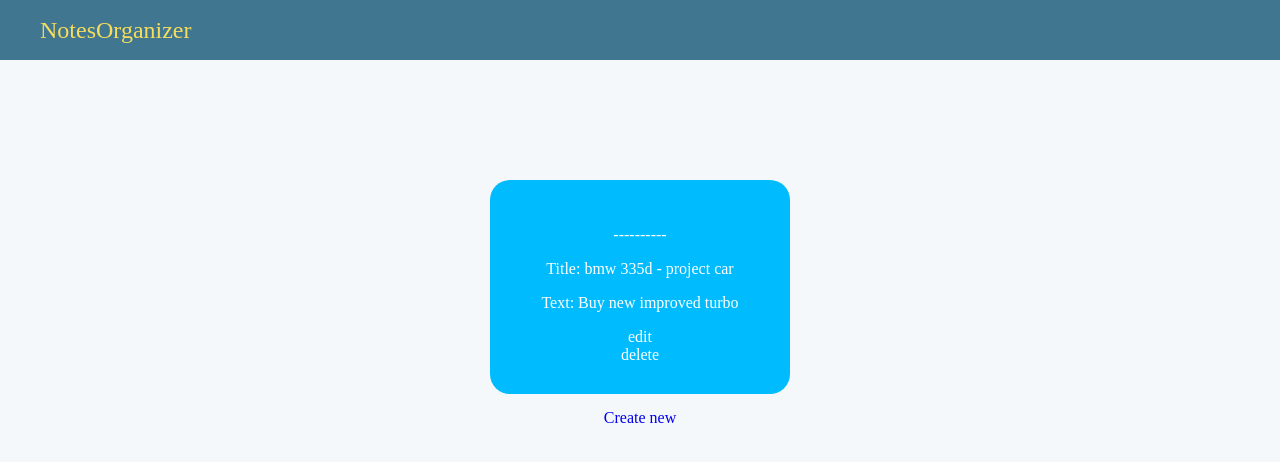
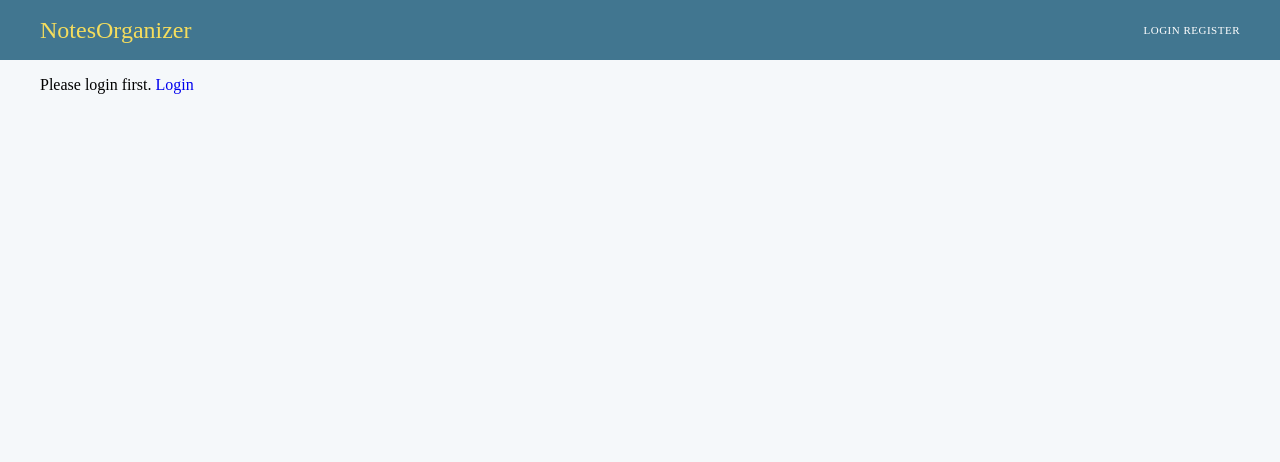
Before and after one commit to martineca/ADW_Django_A1, a Django app: page / in a window 1280 px wide. Shown: the top 462 px of the page. Run offline with Django 3.2, Linux system fonts and the light colour scheme; data comes from the database, SQL or seed files in the repository; both versions use the stored data as it was after the commit.

Commit message:
Last changes, fixed a few bugs

```diff
--- a/polls/static/polls/style.css
+++ b/polls/static/polls/style.css
@@ -1,16 +1,17 @@
-li a {
-    color: #fff;
-    display:block;
-}
-body {
+ body {
     background: #f5f8fa;
     margin: 0px;
-}
-
-#Wrapper {
+ }
+ #Wrapper {
+     padding-left:40px;
+     margin-top:10px;
+ }
+ #notesWrapper
+ {
      width: 300px;
      text-align:center;
      margin:0 auto;
+     margin-top:120px;
  }
  #notesContent {
      border-radius: 20px;
@@ -29,10 +30,7 @@ body {
     margin-left: 15px;
  }
 
-ul li {
-    text-decoration:none;
-    color:#fff;
-}
+
 #header {
     width: auto;
     height: 40px;
@@ -41,7 +39,6 @@ ul li {
     line-height: 40px;
     color: #ffc;
     overflow: hidden;
-    margin-bottom:120px;
     }
 #branding h1 {
     padding: 0;
--- a/polls/templates/base.html
+++ b/polls/templates/base.html
@@ -34,17 +34,21 @@
 <!-- not logged in -->
     <div id="header">
         <div id="branding">
-           <h1 id="site-name"><a href="/admin/">NotesOrganizer</a></h1>
+           <h1 id="site-name"><a href="/">NotesOrganizer</a></h1>
+        </div>
+        <div id="user-tools">
+                <a href="/login">Login</a>
+                <a href="/signup">Register</a>
         </div>
     </div>
 
  {% endif %}
 
 <!-- div that holds the notes -->
-<div id="Wrapper">
+        <div id="Wrapper">
             {% block content %}
             {% endblock %}
-            </div>
+        </div>
 
 </body>
 </html>
--- a/polls/templates/polls/index.html
+++ b/polls/templates/polls/index.html
@@ -3,18 +3,17 @@
 
 <!-- insert this content into the base template -->
  {% block content %}
+ {% if request.user.is_authenticated   %}
+ <div id="notesWrapper">
     <div id="notesContent">
         {% if latest_notes %}
-
         {% for note in latest_notes %}
            <li>
-               <p> ---------- </p>
                <p>Title: {{ note.note_title }}</p>
                <p>Text: {{ note.note_text }}</p>
                <a href="{% url 'note_edit' note.id %}">edit</a>
                <a href="{% url 'note_delete' note.id %}">delete</a>
-             <!--  <a href="/admin/polls/note/{{ note.id }}/change/"> edit </a> -->
-            <!--   <a href="/admin/polls/note/{{ note.id }}/delete/">delete</a> -->
+               <p> ---------- </p>
            </li>
 
         {% endfor %}
@@ -26,4 +25,8 @@
             <p>No notes are available.</p>
             <a href="/new"> Create new </a>
         {% endif %}
+
+ {% else %}
+    <p> Please login first.<a href="/login"> Login</a></p>
+ {% endif %}
  {% endblock %}
--- a/polls/templates/polls/note_confirm_delete.html
+++ b/polls/templates/polls/note_confirm_delete.html
@@ -4,7 +4,7 @@
 <!-- insert this content into the base template -->
  {% block content %}
 <form method="post">{% csrf_token %}
-    Are you sure you want to delete "{{ object }}" ?
+    Are you sure you want to delete the note with content: "{{ object }}" ?
     <input type="submit" value="Submit" />
 </form>
  {% endblock %}
--- a/polls/templates/registration/login.html
+++ b/polls/templates/registration/login.html
@@ -1,7 +1,9 @@
+<!-- Loads template design -->
+{% extends 'base.html' %}
 
-{% block title %}Login{% endblock %}
+<!-- insert this content into the base template -->
+ {% block content %}
 
-{% block content %}
   <h2>Login</h2>
   <form method="post">
     {% csrf_token %}
--- a/polls/templates/signup.html
+++ b/polls/templates/signup.html
@@ -1,4 +1,7 @@
+<!-- Loads template design -->
+{% extends 'base.html' %}
 
+<!-- insert this content into the base template -->
 {% block content %}
   <h2>Sign up</h2>
   <form method="post">
--- a/polls/views.py
+++ b/polls/views.py
@@ -17,7 +17,7 @@ def signup(request):
             raw_password = form.cleaned_data.get('password1')
             user = authenticate(username=username, password=raw_password)
             login(request, user)
-            return redirect('home')
+            return redirect('note_list')
     else:
         form = UserCreationForm()
     return render(request, 'signup.html', {'form': form})
```
Also changed, not shown: polls/templates/polls/note_form.html (+8 -4 lines), db.sqlite3.
